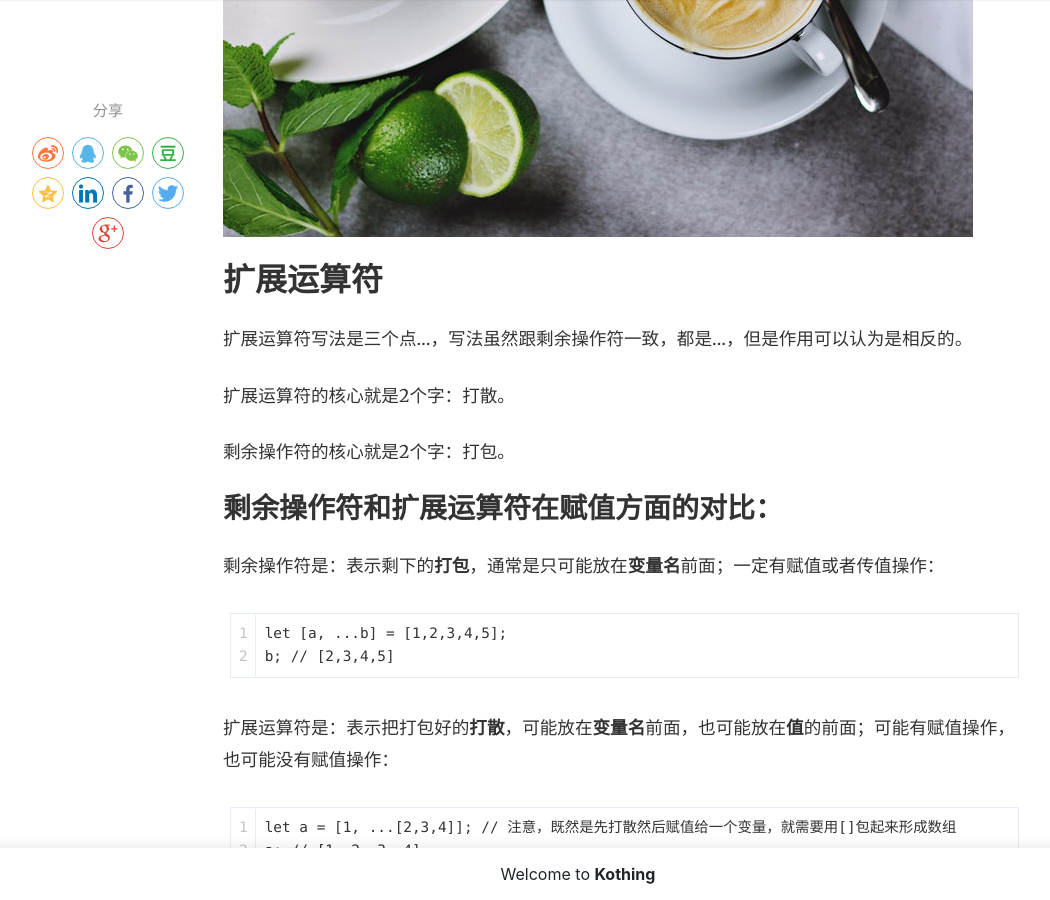
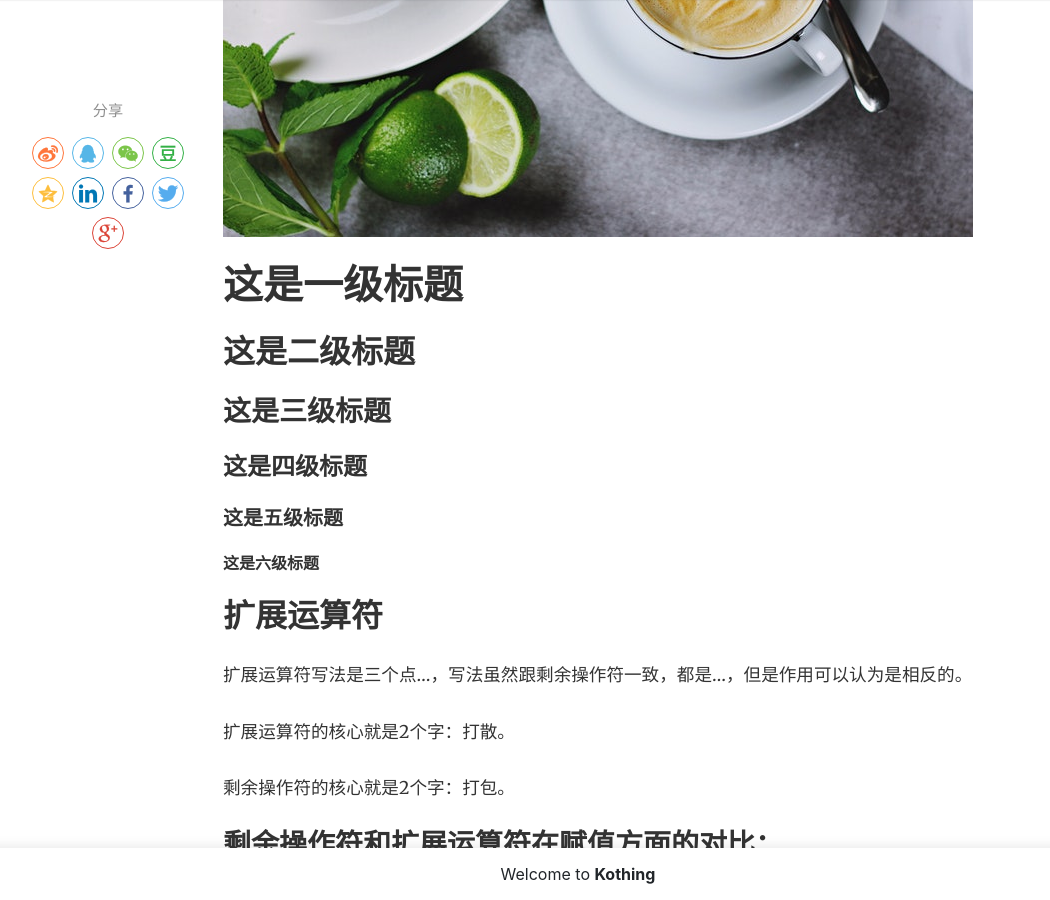
Before and after one commit to kothing/kothing.github.io, a Jekyll site: the page built from _posts/2019-06-12-powerful-things-markdown-editor.md, in a window 1280 px wide and 900 px high, scrolled down 736 px. Shown: the whole window, without its empty margins (62-1112 px from the left). Built offline with Jekyll 4.4.1, drawn with Linux system fonts in a browser that asks for light colours; nearby versions of some CDN libraries; comment, search, counter and statistics services are not loaded.

Commit message:
Update 2019-06-12-powerful-things-markdown-editor.md

```diff
--- a/_posts/2019-06-12-powerful-things-markdown-editor.md
+++ b/_posts/2019-06-12-powerful-things-markdown-editor.md
@@ -6,6 +6,13 @@ categories: [ javascript, ES6 ]
 image: assets/images/16.jpg
 rating: 4.5
 ---
+
+# 这是一级标题
+## 这是二级标题
+### 这是三级标题
+#### 这是四级标题
+##### 这是五级标题
+###### 这是六级标题
 
 ## 扩展运算符
 
```
